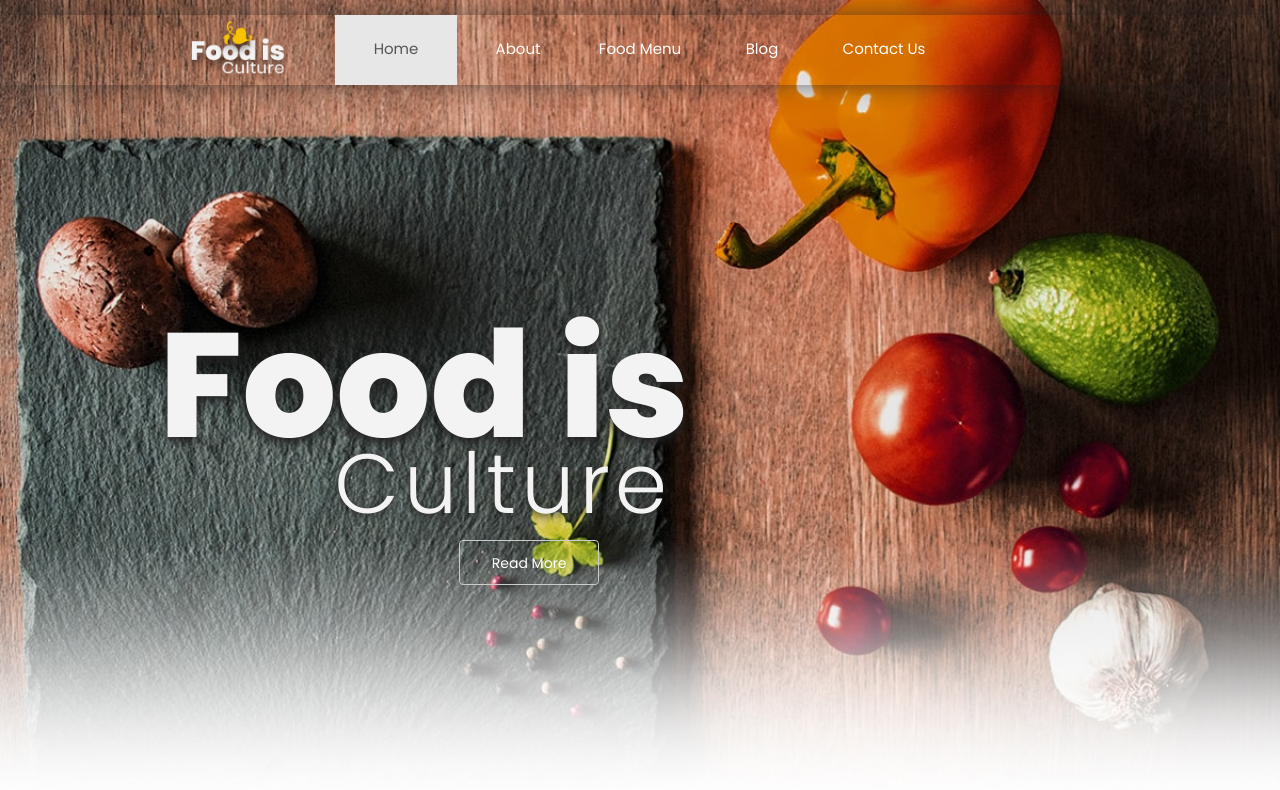
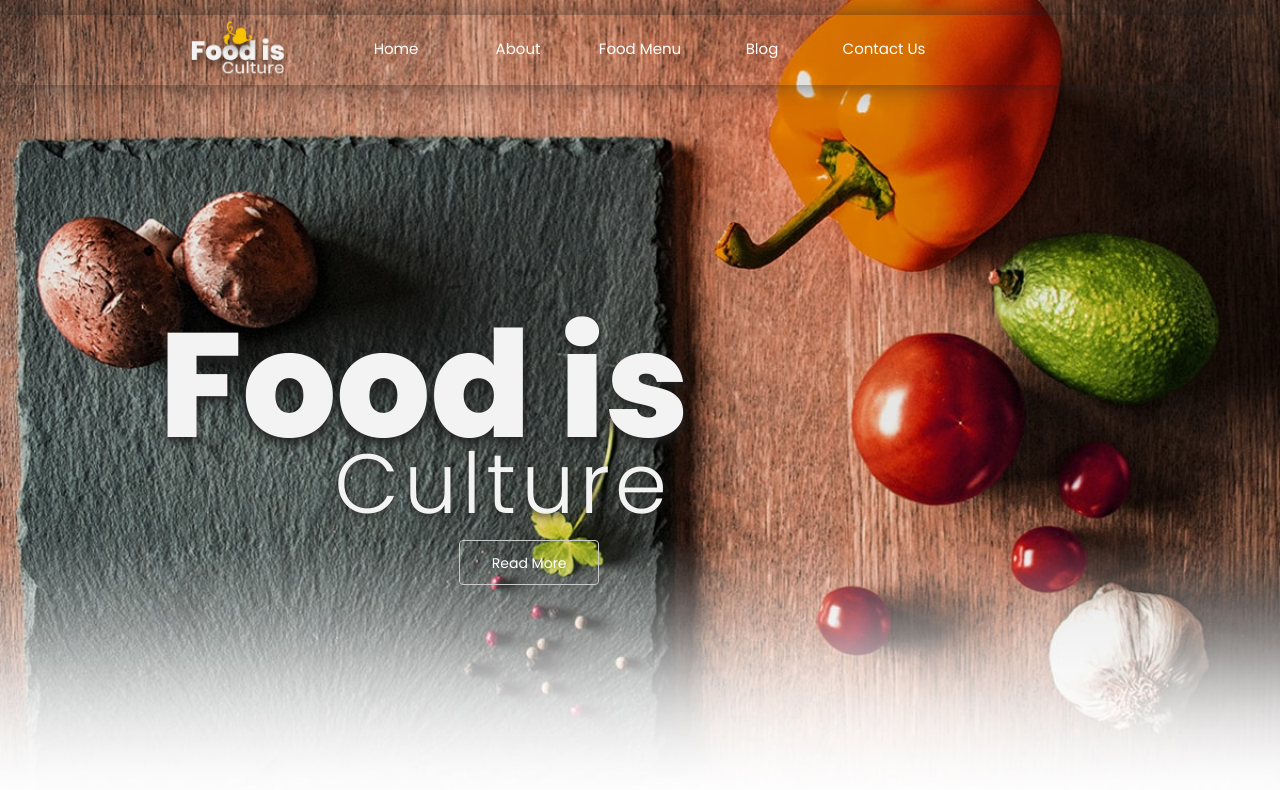
Before and after one commit to Rakesh1992/foodisculture, a plain HTML site: page index.html in a window 1280 px wide. Drawn offline with Linux system fonts and the light colour scheme.

Commit message:
Update index.html

```diff
--- a/index.html
+++ b/index.html
@@ -41,7 +41,7 @@
                 <!-- Collect the nav links, forms, and other content for toggling -->
                 <div class="collapse navbar-collapse" id="bs-example-navbar-collapse-1">
                   <ul class="nav navbar-nav">
-                    <li class="active"><a href="#">Home <span class="sr-only">(current)</span></a></li>
+                    <li><a href="#">Home</a></li>
                     <li><a href="#">About</a></li>
                     <li><a href="#">Food Menu</a></li>
                     <li><a href="#">Blog</a></li>
```
